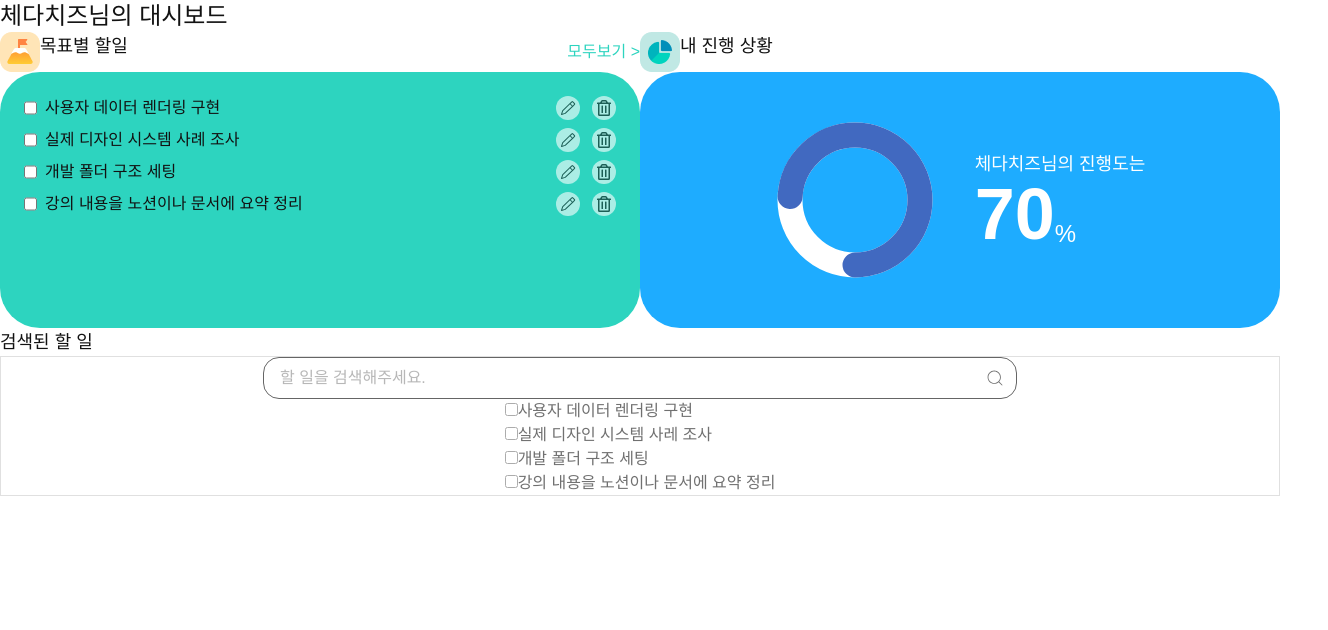
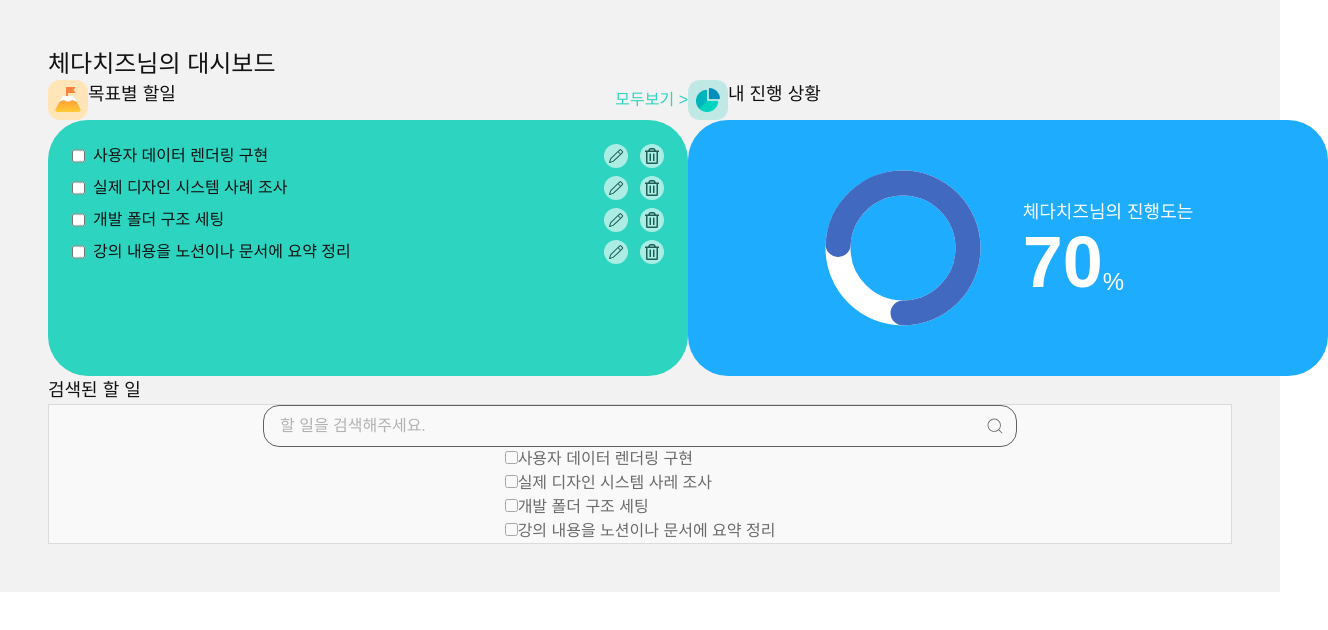
Before and after one commit to Todivo/Todivo, a Next.js app: page / in a window 1280 px wide. Shown: the top 630 px of the page, 1328 px wide, since content can reach past the window. Built offline with nearby package versions, Linux system fonts and the light colour scheme; a web font is replaced by a local one.

Commit message:
feat: 전체 레이아웃 패딩 수정

```diff
--- a/src/app/layout.tsx
+++ b/src/app/layout.tsx
@@ -30,7 +30,9 @@ export default function RootLayout({
       lang="ko"
       className={`h-full ${baloo.variable} ${pretendard.variable}`}
     >
-      <body className="h-full">{children}</body>
+      <body className="h-full">
+        <main className="bg-[#f2f2f2] p-12">{children}</main>
+      </body>
     </html>
   );
 }
```
